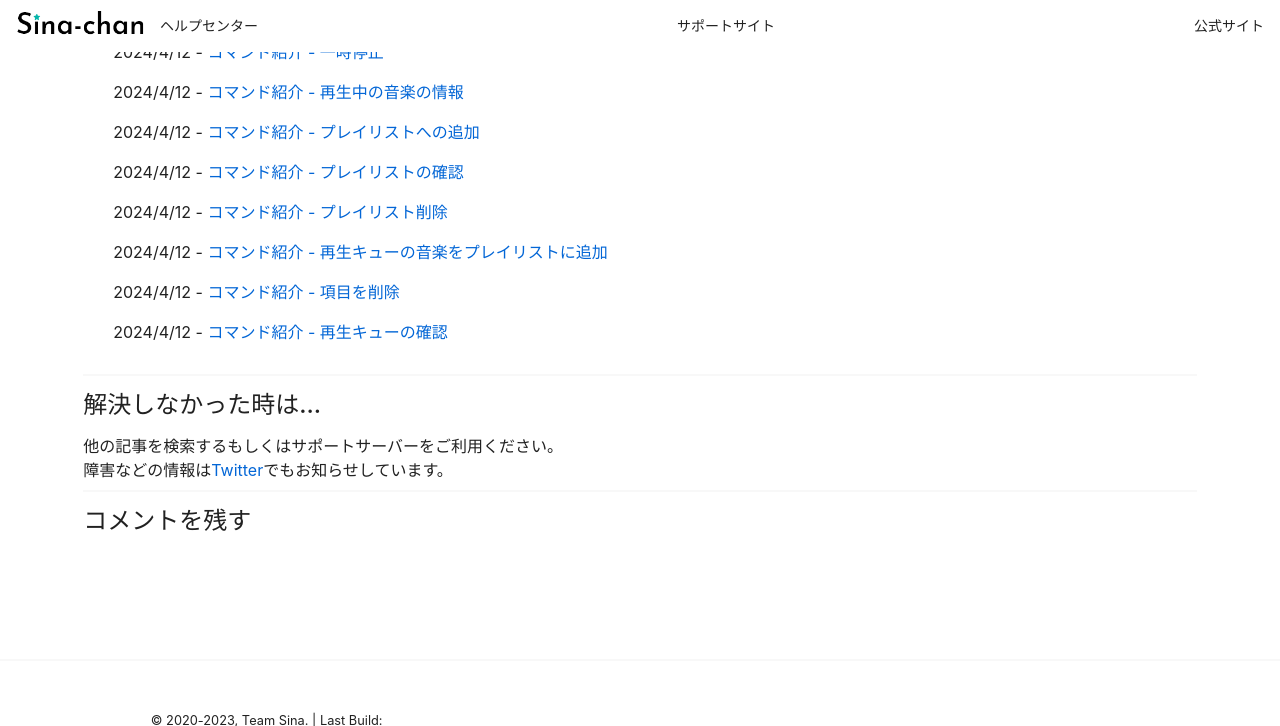
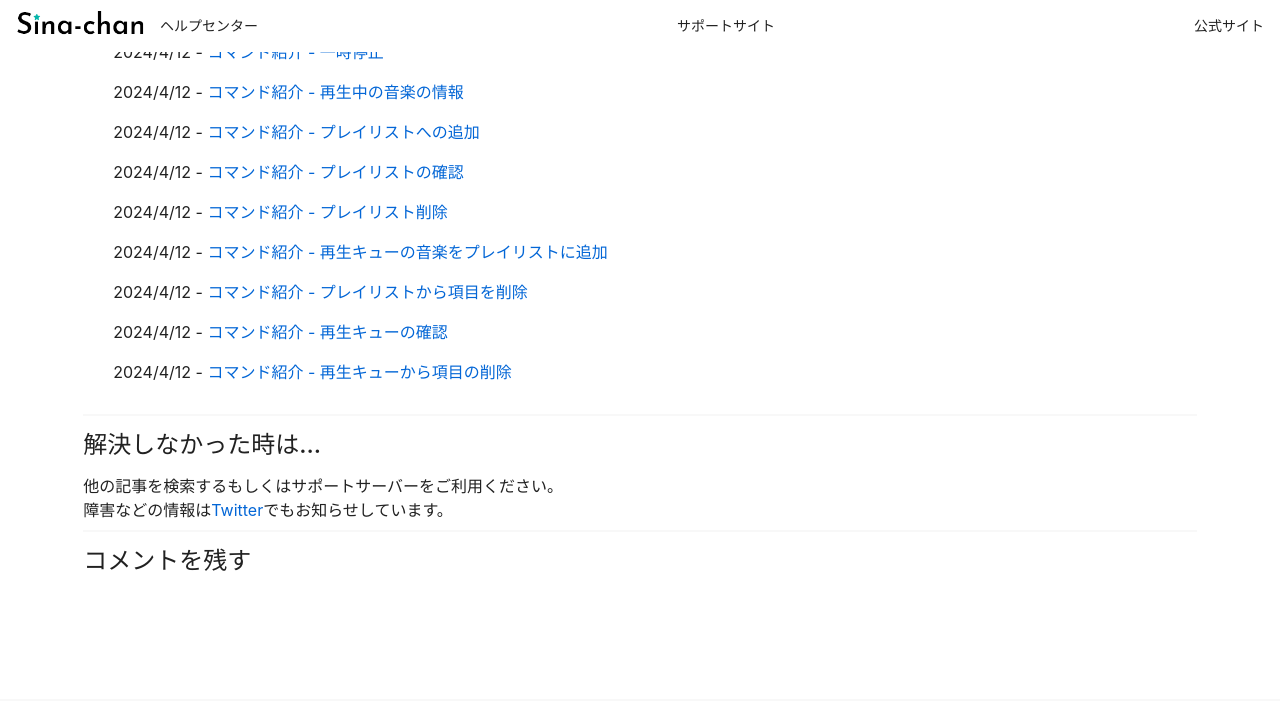
Before and after one commit to SinaKitagami/sina-helpcenter, a Jekyll site: the page built from _posts/help-command/2024-04-11-music.md, in a window 1280 px wide and 900 px high, scrolled down 598 px, cut to the strip 0-726 px from the top of the window. Built offline with Jekyll 4.4.1, drawn with Linux system fonts in a browser that asks for light colours; comment, search, counter and statistics services are not loaded.

Commit message:
add remove

```diff
--- a/_posts/command/music/2024-04-12-playlist-remove.md
+++ b/_posts/command/music/2024-04-12-playlist-remove.md
@@ -1,6 +1,6 @@
 ---
 layout: post
-title: コマンド紹介 - 項目を削除
+title: コマンド紹介 - プレイリストから項目を削除
 date: 2024-04-12 10:55 +0900
 category: "cmd-music"
 ---
--- /dev/null
+++ b/_posts/command/music/2024-04-12-remove.md
@@ -0,0 +1,12 @@
+---
+layout: post
+title: コマンド紹介 - 再生キューから項目の削除
+date: 2024-04-12 11:00 +0900
+category: "cmd-music"
+---
+
+`/music remove index:[項目の番号]`
+
+再生キューから音楽を削除します。
+
+`index`の入力には`/music queue`で再生キューの情報を確認する必要があります。
```
